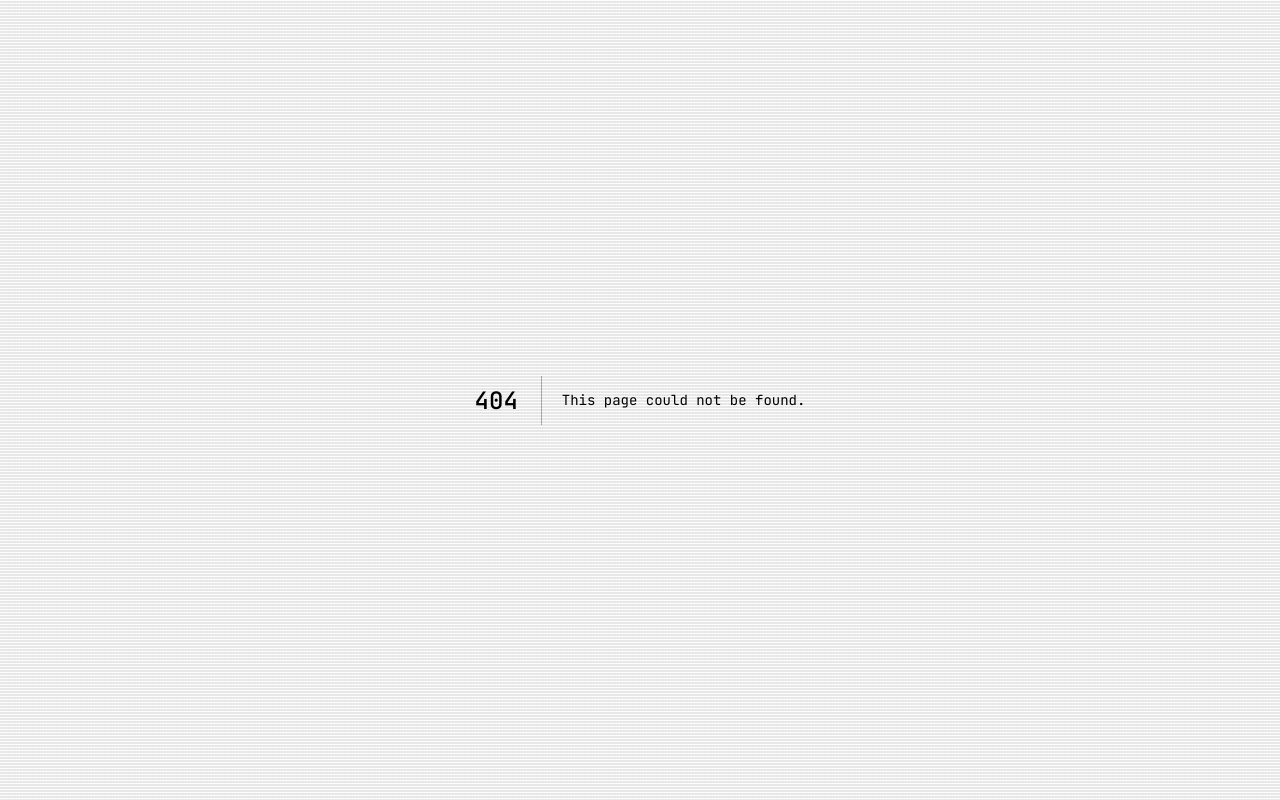
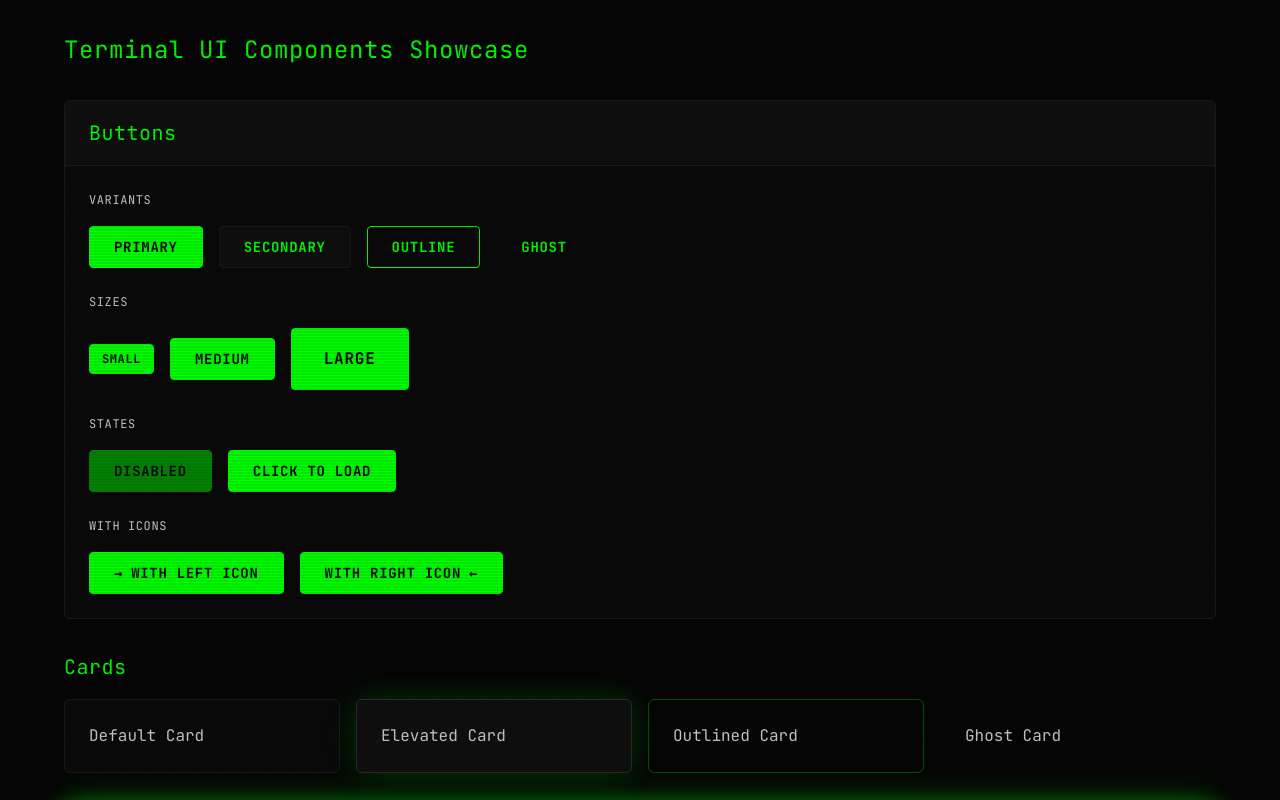
Before and after one commit to PauloHSOliveira/new-portfolio, a Next.js app: page /ui-showcase in a window 1280 px wide. Before the commit this address had no page. Shown: the top 800 px of the page. Built offline with nearby package versions, Linux system fonts and the light colour scheme.

Commit message:
docs: add UI showcase page for testing components
Co-authored-by: PauloHSOliveira <54959867+PauloHSOliveira@users.noreply.github.com>

```diff
--- /dev/null
+++ b/app/ui-showcase/page.tsx
@@ -0,0 +1,5 @@
+import { ComponentShowcase } from '@/components/ui/ComponentShowcase'
+
+export default function UIShowcasePage() {
+  return <ComponentShowcase />
+}
```
